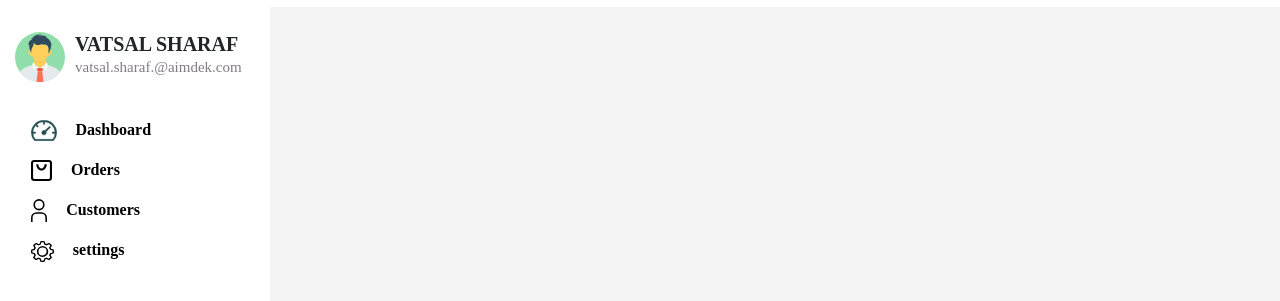
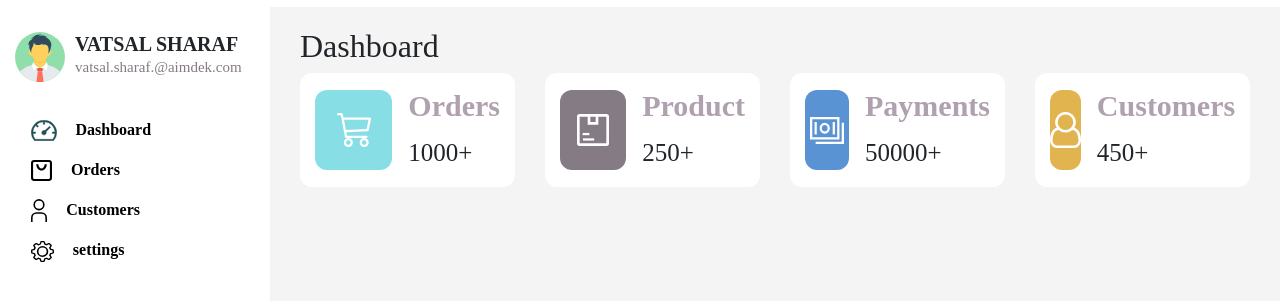
Before and after one commit to vats22/Admin-Penal-html-css-, a plain HTML site: page Index.html in a window 1280 px wide. Shown: the part 63-364 px from the top of the page. Drawn offline with nearby package versions, Linux system fonts and the light colour scheme; a web font is replaced by a local one.

Commit message:
creating card

```diff
--- a/Index.html
+++ b/Index.html
@@ -95,6 +95,55 @@
                         </div>
                     </div>
                 </div>
+                <div class="inner_section">
+                    <h2 class="page_title">Dashboard</h2>
+                    <div class="row">
+                        <div class="col-md-6 col-lg-6 col-xl-3 col-12">
+                            <div class="dash_card d-flex align-items-center">
+                                  <div class="img_box order_box d-flex align-items-center justify-content-center mr-3">
+                                        <img src="./images/cart.svg" alt="cart"/>
+                                  </div>
+                                  <div class="dash_conntent">
+                                        <h4>Orders</h4>
+                                        <p>1000+</p>
+                                  </div>
+                            </div>
+                      </div>
+                        <div class="col-md-6 col-lg-6 col-xl-3 col-12">
+                            <div class="dash_card d-flex align-items-center">
+                                  <div class="img_box produt_box d-flex align-items-center justify-content-center mr-3">
+                                        <img src="./images/product.svg" alt="product"/>
+                                  </div>
+                                  <div class="dash_conntent">
+                                        <h4>Product</h4>
+                                        <p>250+</p>
+                                  </div>
+                            </div>
+                      </div>
+                        <div class="col-md-6 col-lg-6 col-xl-3 col-12">
+                            <div class="dash_card d-flex align-items-center">
+                                  <div class="img_box payment_box d-flex align-items-center justify-content-center mr-3">
+                                        <img src="./images/payments.svg" alt="payments"/>
+                                  </div>
+                                  <div class="dash_conntent">
+                                        <h4>Payments</h4>
+                                        <p>50000+</p>
+                                  </div>
+                            </div>
+                      </div>
+                        <div class="col-md-6 col-lg-6 col-xl-3 col-12">
+                            <div class="dash_card d-flex align-items-center">
+                                  <div class="img_box customer_box d-flex align-items-center justify-content-center mr-3">
+                                        <img src="./images/customers.svg" alt="customers"/>
+                                  </div>
+                                  <div class="dash_conntent">
+                                        <h4>Customers</h4>
+                                        <p>450+</p>
+                                  </div>
+                            </div>
+                      </div>
+                    </div>
+                </div>
            </div>
        </div>
    </div>
--- a/index.css
+++ b/index.css
@@ -57,6 +57,7 @@ body{
 }
 .menu-link .nav-link:hover{
   background-color: #f4f4f4f4;
+  border-style: none;
 }
 
 .menu-link img{
@@ -126,9 +127,7 @@ body{
   height: 50px;
 
 }
-.global_search:hover{
-  border: none;
-}
+
 
 .xyz{
   margin-top: 15px;
@@ -181,3 +180,50 @@ body{
   font-weight: 500;
   color: #847b84;
 }
+
+.inner_section{
+  width: 100%;
+  height: 100%;
+  padding: 20px 30px;
+
+}
+.dash_card{
+  background-color: #ffffff;
+  border-radius: 12px;
+  padding: 15px;
+  margin-bottom: 10px;
+}
+.img_box{
+  width: 80px;
+  height: 80px;
+  border-radius: 12px;
+
+}
+
+.dash_card h4,.dash_card p{
+  margin: 0;
+}
+
+.dash_conntent h4{
+    font-weight: 700;
+    font-size: 30px;
+    color: #afa1af;
+    margin-bottom: 10px;
+}
+.dash_conntent p{
+  font-size: 25px;
+    font-weight: 500;
+}
+.order_box{
+  background-color: #88dee5;
+}
+.produt_box{
+  background-color:#847b84;
+}
+.payment_box{
+  background-color: #5a93d4;
+}
+
+.customer_box{
+  background-color: #e2b450;
+}
```
